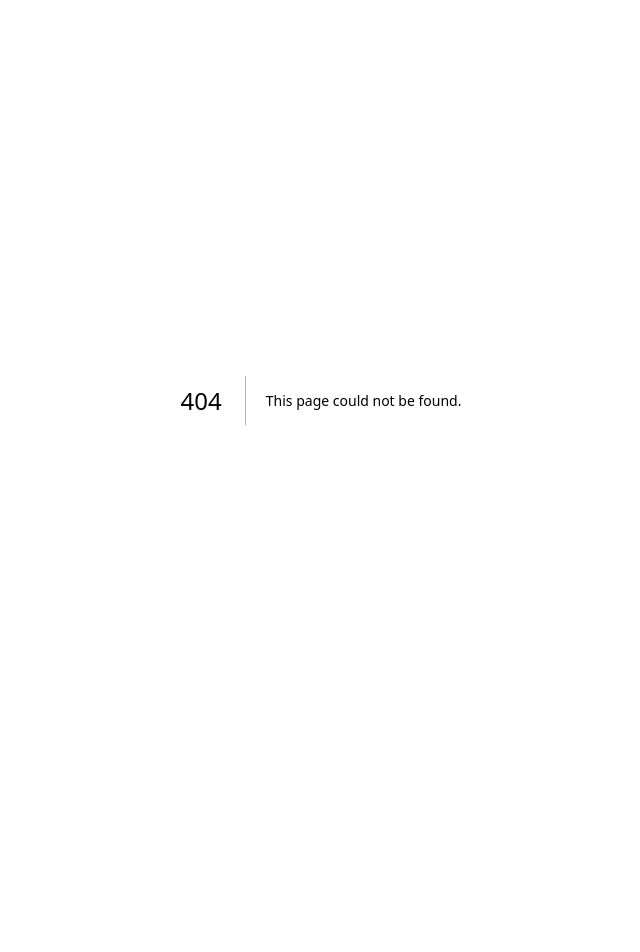
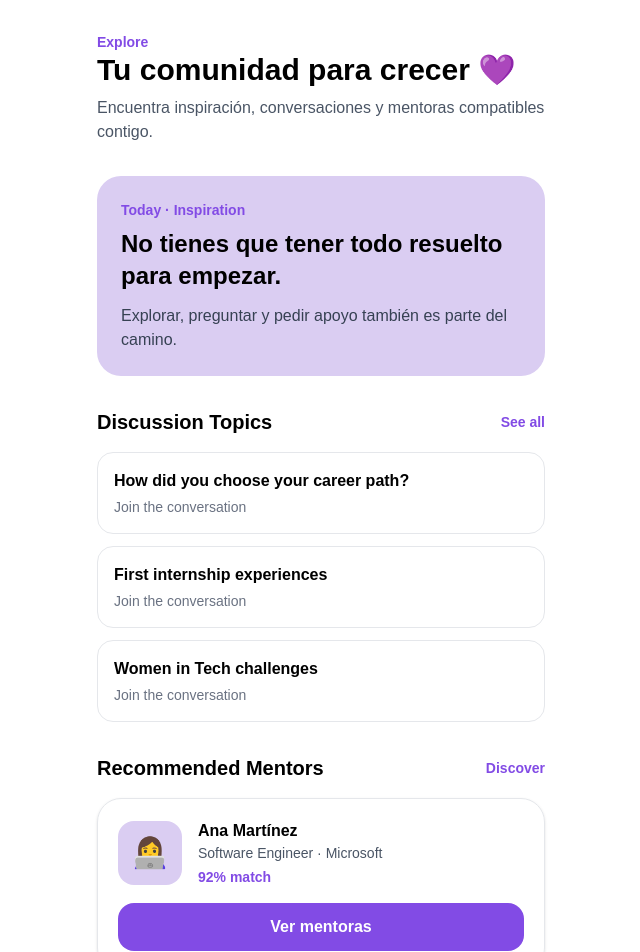
Before and after one commit to eilyn0208/ellas-transforman, a Next.js app: page /explore in a window 1280 px wide. Before the commit this address had no page. Shown: the top 952 px of the page, without its empty margins (319-959 px from the left). Before the commit the page ends 800 px from the top, so only its background shows below. Built offline with nearby package versions, Linux system fonts and the light colour scheme.

Commit message:
feat: add explore page and connect mentor discovery flow

```diff
--- a/src/app/discover/page.tsx
+++ b/src/app/discover/page.tsx
@@ -1,71 +1,159 @@
 "use client";
 
-const mentors = [
-  {
-    name: "Ana Martínez",
-    role: "Software Engineer",
-    company: "Microsoft",
-    bio: "Le apasiona ayudar a mujeres a iniciar una carrera en tecnología.",
-  },
-  {
-    name: "María Gómez",
-    role: "Product Manager",
-    company: "Google",
-    bio: "Ayuda a estudiantes a encontrar oportunidades profesionales.",
-  },
-  {
-    name: "Valeria Torres",
-    role: "UX Designer",
-    company: "Nubank",
-    bio: "Especialista en diseño de productos digitales y mentoría.",
-  },
-];
+import { useEffect, useState } from "react";
+import { supabase } from "@/lib/supabase/client";
+
+type MentorProfile = {
+  id: string;
+  user_id: string;
+  name: string | null;
+  role: string | null;
+  company: string | null;
+  bio: string | null;
+  expertise: string[] | null;
+  mentoring_style: string | null;
+  availability: string | null;
+};
 
 export default function DiscoverPage() {
-  const mentor = mentors[0];
+  const [mentors, setMentors] = useState<MentorProfile[]>([]);
+  const [currentIndex, setCurrentIndex] = useState(0);
+  const [isLoading, setIsLoading] = useState(true);
+
+  useEffect(() => {
+    const fetchMentors = async () => {
+      const { data, error } = await supabase
+        .from("mentor_profiles")
+        .select("*")
+        .order("created_at", { ascending: false });
+
+      if (error) {
+        console.error("Error loading mentors:", error);
+        setIsLoading(false);
+        return;
+      }
+
+      setMentors(data || []);
+      setIsLoading(false);
+    };
+
+    fetchMentors();
+  }, []);
+
+  const mentor = mentors[currentIndex];
+
+  const handleSkip = () => {
+    setCurrentIndex((prev) => prev + 1);
+  };
+
+  const handleConnect = () => {
+    if (!mentor) return;
+
+    alert(`Solicitud enviada a ${mentor.name || "esta mentora"} 💜`);
+    setCurrentIndex((prev) => prev + 1);
+  };
+
+  if (isLoading) {
+    return (
+      <main className="min-h-screen bg-white p-6 flex items-center justify-center">
+        <p className="text-gray-600">Cargando mentoras...</p>
+      </main>
+    );
+  }
+
+  if (!mentor) {
+    return (
+      <main className="min-h-screen bg-white p-6 flex items-center justify-center">
+        <div className="max-w-md text-center">
+          <h1 className="text-3xl font-bold mb-4 text-black">
+            No hay más mentoras disponibles
+          </h1>
+
+          <p className="text-gray-600">
+            Cuando nuevas mentoras completen su onboarding, aparecerán aquí.
+          </p>
+        </div>
+      </main>
+    );
+  }
 
   return (
     <main className="min-h-screen bg-white p-6 flex items-center justify-center">
       <div className="max-w-md w-full">
-
-        <h1 className="text-3xl font-bold mb-6 text-center">
+        <h1 className="text-3xl font-bold mb-6 text-center text-black">
           Mentoras para ti 💜
         </h1>
 
         <div className="rounded-3xl border border-gray-200 p-6 shadow-sm">
-
           <div className="h-56 rounded-2xl bg-[#DACDF2] mb-6 flex items-center justify-center text-6xl">
             👩‍💻
           </div>
 
-          <h2 className="text-2xl font-bold">
-            {mentor.name}
+          <h2 className="text-2xl font-bold text-black">
+            {mentor.name || "Mentora"}
           </h2>
 
           <p className="text-[#824BE5] font-semibold">
-            {mentor.role}
+            {mentor.role || "Mentora"}
           </p>
 
           <p className="text-gray-500 mb-4">
-            {mentor.company}
+            {mentor.company || "Ellas Transforman"}
           </p>
 
           <p className="text-gray-700">
-            {mentor.bio}
+            {mentor.bio || "Mentora de la comunidad Ellas Transforman."}
           </p>
 
+          {mentor.expertise && mentor.expertise.length > 0 && (
+            <div className="flex flex-wrap gap-2 mt-5">
+              {mentor.expertise.map((item) => (
+                <span
+                  key={item}
+                  className="rounded-full bg-[#DACDF2] px-3 py-1 text-sm font-medium text-[#824BE5]"
+                >
+                  {item}
+                </span>
+              ))}
+            </div>
+          )}
+
+          {(mentor.mentoring_style || mentor.availability) && (
+            <div className="mt-5 space-y-2 text-sm text-gray-600">
+              {mentor.mentoring_style && (
+                <p>
+                  <span className="font-semibold text-black">Estilo:</span>{" "}
+                  {mentor.mentoring_style}
+                </p>
+              )}
+
+              {mentor.availability && (
+                <p>
+                  <span className="font-semibold text-black">
+                    Disponibilidad:
+                  </span>{" "}
+                  {mentor.availability}
+                </p>
+              )}
+            </div>
+          )}
         </div>
 
         <div className="flex gap-4 mt-6">
-          <button className="flex-1 rounded-2xl border py-4 font-semibold">
+          <button
+            onClick={handleSkip}
+            className="flex-1 rounded-2xl border py-4 font-semibold text-black"
+          >
             Omitir
           </button>
 
-          <button className="flex-1 rounded-2xl bg-[#824BE5] py-4 text-white font-semibold">
+          <button
+            onClick={handleConnect}
+            className="flex-1 rounded-2xl bg-[#824BE5] py-4 text-white font-semibold"
+          >
             Conectar 💜
           </button>
         </div>
-
       </div>
     </main>
   );
--- /dev/null
+++ b/src/app/explore/page.tsx
@@ -0,0 +1,165 @@
+"use client";
+
+import { useRouter } from "next/navigation";
+
+const discussionTopics = [
+  "How did you choose your career path?",
+  "First internship experiences",
+  "Women in Tech challenges",
+];
+
+const anonymousQuestions = [
+  "I'm scared to switch careers. Where do I start?",
+  "How do I prepare for my first interview?",
+];
+
+const featuredMentors = [
+  {
+    name: "Ana Martínez",
+    role: "Software Engineer",
+    company: "Microsoft",
+    match: 92,
+    emoji: "👩‍💻",
+  },
+  {
+    name: "María Gómez",
+    role: "Product Manager",
+    company: "Google",
+    match: 88,
+    emoji: "👩‍💼",
+  },
+  {
+    name: "Valeria Torres",
+    role: "UX Designer",
+    company: "Nubank",
+    match: 84,
+    emoji: "🎨",
+  },
+];
+
+export default function ExplorePage() {
+  const router = useRouter();
+
+  return (
+    <main className="min-h-screen bg-white px-6 py-8">
+      <div className="mx-auto max-w-md">
+        <div className="mb-8">
+          <p className="text-sm font-semibold text-[#824BE5]">Explore</p>
+          <h1 className="text-3xl font-bold text-black">
+            Tu comunidad para crecer 💜
+          </h1>
+          <p className="mt-2 text-gray-600">
+            Encuentra inspiración, conversaciones y mentoras compatibles contigo.
+          </p>
+        </div>
+
+        <section className="mb-8">
+          <div className="mb-4 rounded-3xl bg-[#DACDF2] p-6">
+            <p className="mb-2 text-sm font-semibold text-[#824BE5]">
+              Today · Inspiration
+            </p>
+            <h2 className="text-2xl font-bold text-black">
+              No tienes que tener todo resuelto para empezar.
+            </h2>
+            <p className="mt-3 text-gray-700">
+              Explorar, preguntar y pedir apoyo también es parte del camino.
+            </p>
+          </div>
+        </section>
+
+        <section className="mb-8">
+          <div className="mb-4 flex items-center justify-between">
+            <h2 className="text-xl font-bold text-black">
+              Discussion Topics
+            </h2>
+            <button className="text-sm font-semibold text-[#824BE5]">
+              See all
+            </button>
+          </div>
+
+          <div className="space-y-3">
+            {discussionTopics.map((topic) => (
+              <div
+                key={topic}
+                className="rounded-2xl border border-gray-200 p-4"
+              >
+                <p className="font-semibold text-black">{topic}</p>
+                <p className="mt-1 text-sm text-gray-500">
+                  Join the conversation
+                </p>
+              </div>
+            ))}
+          </div>
+        </section>
+
+        <section className="mb-8">
+          <div className="mb-4 flex items-center justify-between">
+            <h2 className="text-xl font-bold text-black">
+              Recommended Mentors
+            </h2>
+            <button
+              onClick={() => router.push("/discover")}
+              className="text-sm font-semibold text-[#824BE5]"
+            >
+              Discover
+            </button>
+          </div>
+
+          <div className="space-y-4">
+            {featuredMentors.map((mentor) => (
+              <div
+                key={mentor.name}
+                className="rounded-3xl border border-gray-200 p-5 shadow-sm"
+              >
+                <div className="flex items-center gap-4">
+                  <div className="flex h-16 w-16 items-center justify-center rounded-2xl bg-[#DACDF2] text-3xl">
+                    {mentor.emoji}
+                  </div>
+
+                  <div className="flex-1">
+                    <h3 className="font-bold text-black">{mentor.name}</h3>
+                    <p className="text-sm text-gray-600">
+                      {mentor.role} · {mentor.company}
+                    </p>
+                    <p className="mt-1 text-sm font-semibold text-[#824BE5]">
+                      {mentor.match}% match
+                    </p>
+                  </div>
+                </div>
+
+                <button
+                  onClick={() => router.push("/discover")}
+                  className="mt-4 w-full rounded-2xl bg-[#824BE5] py-3 font-semibold text-white"
+                >
+                  Ver mentoras
+                </button>
+              </div>
+            ))}
+          </div>
+        </section>
+
+        <section>
+          <div className="mb-4 flex items-center justify-between">
+            <h2 className="text-xl font-bold text-black">
+              Anonymous Questions
+            </h2>
+            <button className="text-sm font-semibold text-[#824BE5]">
+              Ask
+            </button>
+          </div>
+
+          <div className="space-y-3">
+            {anonymousQuestions.map((question) => (
+              <div
+                key={question}
+                className="rounded-2xl bg-gray-50 p-4"
+              >
+                <p className="text-gray-800">“{question}”</p>
+              </div>
+            ))}
+          </div>
+        </section>
+      </div>
+    </main>
+  );
+}
--- a/src/app/onboarding/mentor/page.tsx
+++ b/src/app/onboarding/mentor/page.tsx
@@ -1,23 +1,25 @@
 "use client";
 
 import { useState } from "react";
+import { useRouter } from "next/navigation";
 import { mentorQuestions } from "@/constants/mentor-questions";
-import { useRouter } from "next/navigation";
+import { supabase } from "@/lib/supabase/client";
 
 export default function MentorOnboardingPage() {
-  const [paso, setPaso] = useState(0);
   const router = useRouter();
 
+  const [paso, setPaso] = useState(0);
   const [answers, setAnswers] = useState<Record<string, unknown>>({});
   const [selectedOptions, setSelectedOptions] = useState<string[]>([]);
   const [scaleValue, setScaleValue] = useState<number | null>(null);
   const [textAnswer, setTextAnswer] = useState("");
   const [completed, setCompleted] = useState(false);
+  const [isSaving, setIsSaving] = useState(false);
 
   const preguntaActual = mentorQuestions[paso];
   const porcentaje = ((paso + 1) / mentorQuestions.length) * 100;
 
-  const handleContinue = () => {
+  const handleContinue = async () => {
     const nuevasRespuestas = { ...answers };
 
     if (preguntaActual.type === "single") {
@@ -43,10 +45,58 @@ export default function MentorOnboardingPage() {
       setSelectedOptions([]);
       setScaleValue(null);
       setTextAnswer("");
-    } else {
-      console.log(nuevasRespuestas);
-      setCompleted(true);
+      return;
     }
+
+    setIsSaving(true);
+
+    const {
+      data: { user },
+      error: userError,
+    } = await supabase.auth.getUser();
+
+    if (userError || !user) {
+      console.error("No authenticated user:", userError);
+      router.push("/login");
+      return;
+    }
+
+    const { error } = await supabase.from("mentor_profiles").insert({
+      user_id: user.id,
+      name: user.user_metadata?.full_name ?? "Mentora",
+      role: String(nuevasRespuestas.current_area ?? ""),
+      company: "",
+      bio: String(nuevasRespuestas.mentor_reason ?? ""),
+      expertise: nuevasRespuestas.mentoring_topics ?? [],
+      mentoring_style: String(nuevasRespuestas.mentoring_style ?? ""),
+      availability: String(nuevasRespuestas.mentoring_frequency ?? ""),
+    });
+
+    if (error) {
+      console.error("Error saving mentor profile:", error);
+      alert(JSON.stringify(error));
+      setIsSaving(false);
+      return;
+    }
+
+    const { error: assessmentError } = await supabase
+      .from("mentor_assessments")
+      .insert({
+        user_id: user.id,
+        answers: nuevasRespuestas,
+      });
+
+    if (assessmentError) {
+      console.error(
+        "Error saving mentor assessment:",
+        assessmentError
+      );
+
+      alert(JSON.stringify(assessmentError));
+    }
+
+    setIsSaving(false);
+    setCompleted(true);
   };
 
   const canContinue =
@@ -102,9 +152,9 @@ export default function MentorOnboardingPage() {
 
           <button
             className="w-full rounded-2xl bg-[#824BE5] py-4 text-lg font-semibold text-white hover:opacity-90"
-            onClick={() => router.push("/profile")}
+            onClick={() => router.push("/explore")}
           >
-            Ver mi perfil
+            Ir a Explore
           </button>
         </div>
       </main>
@@ -119,7 +169,6 @@ export default function MentorOnboardingPage() {
             <span>
               Paso {paso + 1} de {mentorQuestions.length}
             </span>
-
             <span>{Math.round(porcentaje)}%</span>
           </div>
 
@@ -247,11 +296,11 @@ export default function MentorOnboardingPage() {
         )}
 
         <button
-          disabled={!canContinue}
+          disabled={!canContinue || isSaving}
           onClick={handleContinue}
           className="mt-10 w-full rounded-2xl bg-[#824BE5] py-4 text-lg font-semibold text-white disabled:opacity-40"
         >
-          Continuar
+          {isSaving ? "Guardando..." : "Continuar"}
         </button>
 
         <div className="mt-10 rounded-2xl border border-gray-200 bg-gray-50 p-5">
--- a/src/app/onboarding/page.tsx
+++ b/src/app/onboarding/page.tsx
@@ -114,7 +114,7 @@ export default function OnboardingPage() {
         <button
           className="w-full rounded-2xl bg-[#824BE5] py-4 text-lg font-semibold text-white hover:opacity-90"
 
-          onClick={() => router.push("/discover")}
+          onClick={() => router.push("/explore")}
         >
             Conocer mentoras
         </button>
```
Also changed, not shown: src/constants/mock-mentors.ts (added).
